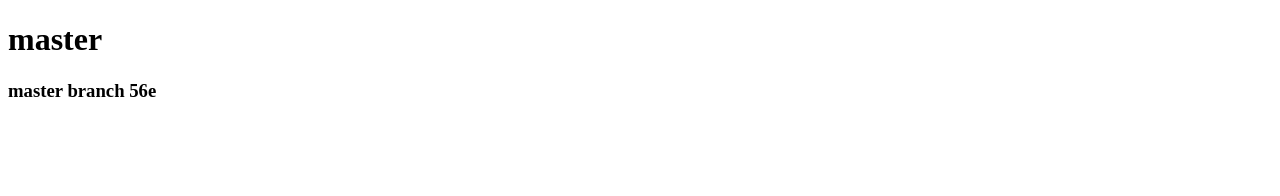
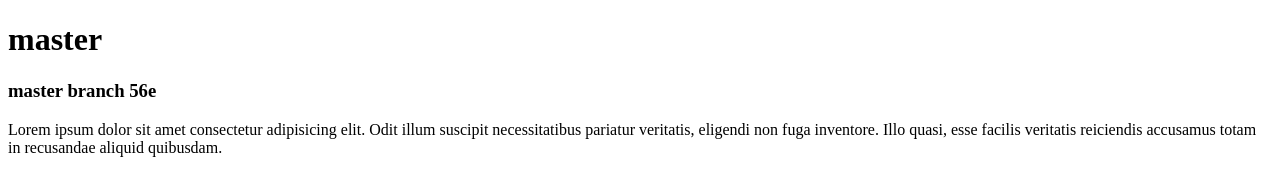
Before and after one commit to PKTseng/test, a plain HTML site: page index.html in a window 1280 px wide. Drawn offline with Linux system fonts and the light colour scheme.

Commit message:
update again

```diff
--- a/index.html
+++ b/index.html
@@ -8,5 +8,6 @@
 <body>
   <h1>master</h1>
   <h3>master branch 56e</h3>
+  <p>Lorem ipsum dolor sit amet consectetur adipisicing elit. Odit illum suscipit necessitatibus pariatur veritatis, eligendi non fuga inventore. Illo quasi, esse facilis veritatis reiciendis accusamus totam in recusandae aliquid quibusdam.</p>
 </body>
 </html>
```
